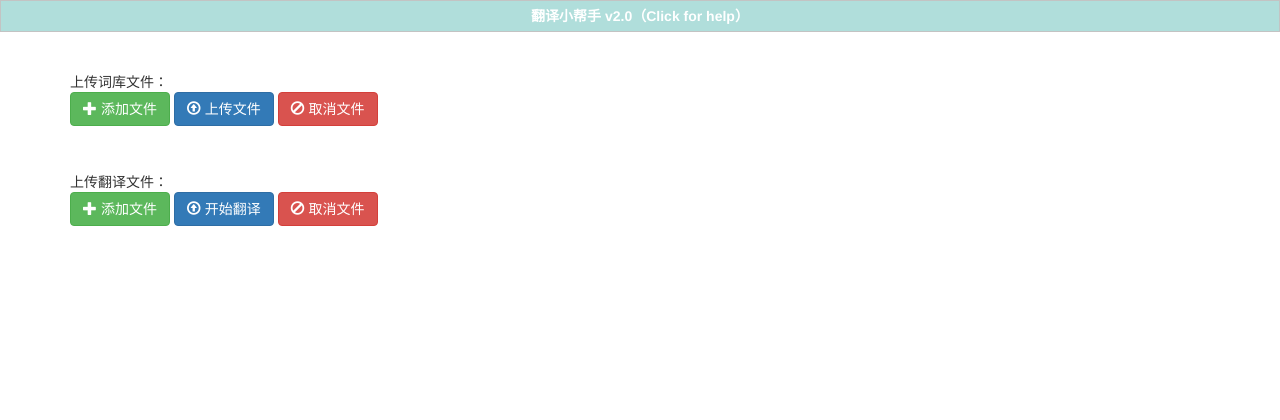
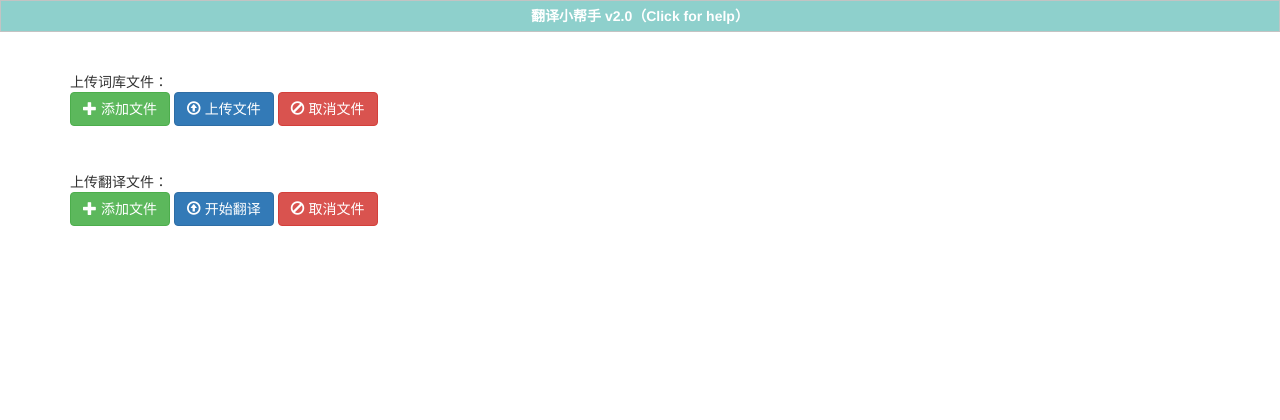
Before and after one commit to chenxin-csu/langtool, a Java web app: page /trans.jsp in a window 1280 px wide. Shown: the top 420 px of the page. Run offline with Tomcat 11, a stand-in JSP engine, Linux system fonts and the light colour scheme; some libraries are stand-ins or nearby versions.

Commit message:
update ui

```diff
--- a/src/main/webapp/stats.jsp
+++ b/src/main/webapp/stats.jsp
@@ -60,7 +60,7 @@ html, body {
 
 p.help_flip {
 	color: white;
-	background: #B0DEDB;
+	background: rgb(142, 208, 204);
 }
 
 
@@ -118,8 +118,9 @@ div.container {
 				});
 				$(".help_flip").hover(function(){
 					$(this).css("background-color","#71C5BF");
+					$(this).css("cursor","pointer");
 				},function(){
-					$(this).css("background-color","#B0DEDB");
+					$(this).css("background-color","rgb(142, 208, 204)");
 				});
 
 			});
--- a/src/main/webapp/trans.jsp
+++ b/src/main/webapp/trans.jsp
@@ -60,7 +60,7 @@ html, body {
 
 p.help_flip {
 	color: white;
-	background: #B0DEDB;
+	background: rgb(142, 208, 204);
 }
 
 div.help_panel, p.help_flip {
@@ -101,8 +101,9 @@ div.container {
 				});
 				$(".help_flip").hover(function() {
 					$(this).css("background-color", "#71C5BF");
+					$(this).css("cursor","pointer");
 				}, function() {
-					$(this).css("background-color", "#B0DEDB");
+					$(this).css("background-color", "rgb(142, 208, 204)");
 				});
 			});
 		</script>
```
